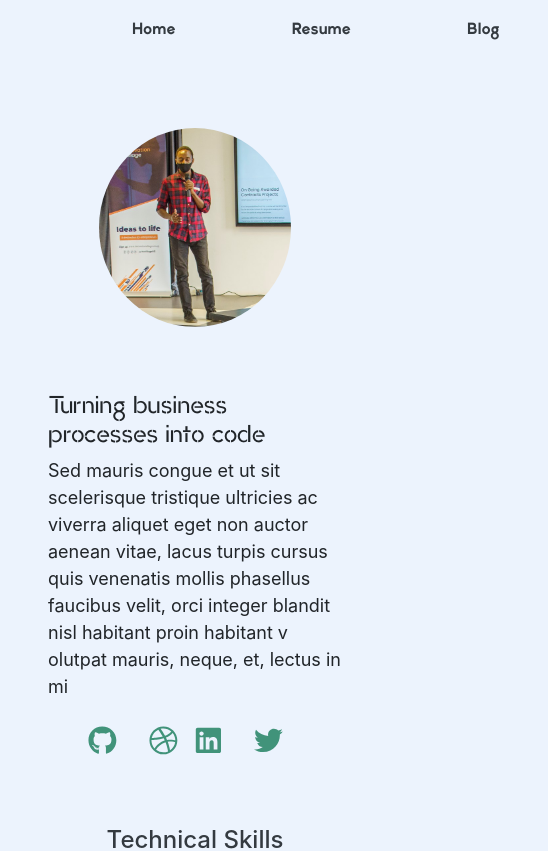
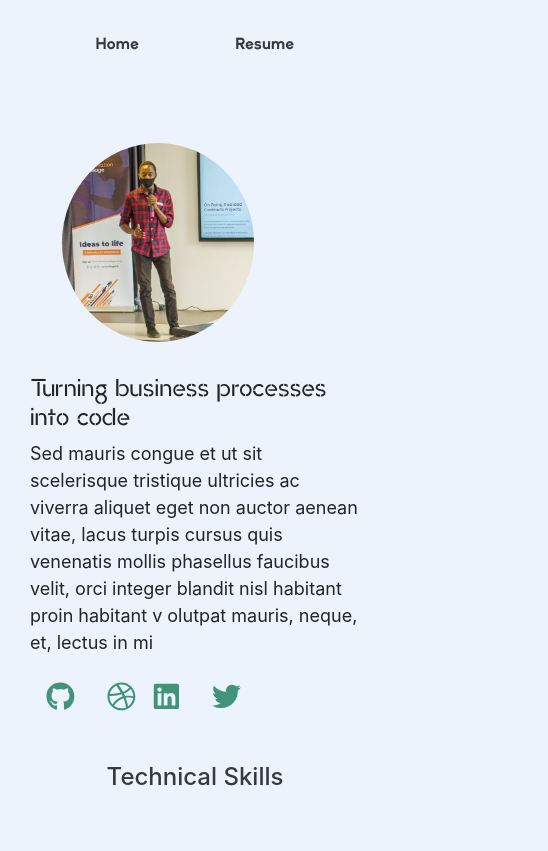
Before and after one commit to morelmiles/portfolio, a React (Create React App) app: page / in a window 390 px wide. Shown: the top 851 px of the page, 548 px wide, since content can reach past the window. Built offline with nearby package versions, Linux system fonts and the light colour scheme.

Commit message:
Add a netlify.toml file

```diff
--- a/src/components/hero/Hero.js
+++ b/src/components/hero/Hero.js
@@ -4,10 +4,11 @@ import heroImg from '../../assets/img/hero-img.jpg';
 
 import { FaGithub, FaDribbble, FaLinkedin, FaTwitter } from 'react-icons/fa';
 
-function Hero  (props) {
+function Hero() {
     return (
-        <div className="row">
-            <div className="col-md-6   hero__container ">
+        <div className="container">
+            <div className="row hero__container">
+                <div className="col-md-6    ">
                     <img
                         className="img-responsive hero__img"
                         src={heroImg}
@@ -16,18 +17,19 @@ function Hero  (props) {
                         alt="Luigi Morel speaking at a conference "
                     />
                 </div>
-            <div className="col-md-6 hero__text">
+                <div className="col-md-5">
                     <h5 className="heading hero__heading">
                         Turning business processes into code
                     </h5>
                     <p className="hero__para">
-                    Sed mauris congue et ut sit scelerisque tristique ultricies
-                    ac viverra aliquet eget non auctor aenean vitae, lacus
-                    turpis cursus quis venenatis mollis phasellus faucibus
-                    velit, orci integer blandit nisl habitant proin habitant v
-                    olutpat mauris, neque, et, lectus in mi
+                        Sed mauris congue et ut sit scelerisque tristique
+                        ultricies ac viverra aliquet eget non auctor aenean
+                        vitae, lacus turpis cursus quis venenatis mollis
+                        phasellus faucibus velit, orci integer blandit nisl
+                        habitant proin habitant v olutpat mauris, neque, et,
+                        lectus in mi
                     </p>
-                <div className="mx-4">
+                    <div className=" icons__container">
                         <i className="hero__icons mx-3">
                             <FaGithub />
                         </i>
@@ -43,7 +45,8 @@ function Hero  (props) {
                     </div>
                 </div>
             </div>
+        </div>
     );
-};
+}
 
 export default Hero;
--- a/src/components/navbar/Navbar.js
+++ b/src/components/navbar/Navbar.js
@@ -11,15 +11,17 @@ const Navbar = () => {
                 Luigi Morel
             </Link>
 
-            <nav class="ml-5" id="navBarResponsive">
+            <nav class="mx-auto" id="navBarResponsive">
                 <Link to="/" className="p-5 text-dark nav__link">
                     Home
                 </Link>
-                <Link to="/porfolio" className="p-5 text-dark nav__link">
+                <Link
+                    to="https://drive.google.com/file/d/1Fn5n1XD7VgfIOeM3mORg_a9pN-Jym3O6/view?usp=sharing"
+                    className="p-5 text-dark nav__link"
+                    target="_blank"
+                    noreferrer
+                >
                     Resume
-                </Link>
-                <Link to="/blog" className="p-5 text-dark nav__link">
-                    Blog
                 </Link>
             </nav>
         </div>
--- a/src/components/skills/Skills.js
+++ b/src/components/skills/Skills.js
@@ -1,4 +1,4 @@
-import React from "react";
+import React from 'react';
 import {
     FaBootstrap,
     FaCss3,
@@ -10,7 +10,7 @@ import {
     FaNodeJs,
     FaPhp,
     FaReact,
-} from "react-icons/fa";
+} from 'react-icons/fa';
 
 const Skills = () => {
     return (
--- a/src/index.css
+++ b/src/index.css
@@ -72,9 +72,6 @@ nav {
     font-size: 24px;
 }
 
-.hero__text {
-    margin-top: 3rem;
-}
 .hero__img {
     height: 384.43px;
     border-radius: 50%;
@@ -83,8 +80,6 @@ nav {
 .hero__para {
     font-size: 18px;
     font-weight: 400;
-        margin-right: 100px;
-
 }
 
 .hero__icons {
@@ -92,6 +87,9 @@ nav {
     color: var(--iconColor);
 }
 
+.icons__container {
+    margin: 0 auto;
+}
 @media screen and (max-width: 768px) {
     .name__logo {
         margin-left: 0.5rem;
@@ -112,13 +110,19 @@ nav {
         margin-left: 0;
     }
 
-    .hero__text {
-        margin: 2rem 3rem 1.2rem 3rem;
+    .nav__link {
+        padding: 0;
+    }
+    .nav__link {
+        margin-left: 0;
+    }
+    .nav__bar {
+        margin-left: '0';
+    }
+    nav {
+        margin-left: 0;
     }
 
-    .nav__link{
-        padding: 0;
-    }
     .hero__img {
         display: block;
         margin: 2rem;
@@ -162,8 +166,7 @@ h4 .heading {
 
     .icon {
         font-size: 3rem;
-            padding: 0 1rem;
-
+        padding: 0 1rem;
     }
 }
 
@@ -186,10 +189,11 @@ h4 .heading {
     height: 60px;
 }
 
-input::placeholder, textarea::placeholder{
-color: var(--placeholders);
+input::placeholder,
+textarea::placeholder {
+    color: var(--placeholders);
 }
-option:first-child{
+option:first-child {
     color: var(--placeholders);
 }
 
@@ -212,14 +216,13 @@ option:first-child{
 /* PROJECTS */
 
 .project__card {
-            box-shadow: 10px 10px 5px var(--primaryDark), -10px -10px 5px var(--iconColor) !important;
-margin: 2rem;
-
+    box-shadow: 3px 3px 5px var(--primaryDark), -3px -3px 5px var(--iconColor) !important;
+    margin: 2rem;
 }
 
 img.img-card {
     height: auto;
-margin: 2rem;
+    margin: 2rem;
 }
 
 .text__container {
@@ -242,10 +245,10 @@ margin: 2rem;
 
 /* BLOG PAGE  */
 
-.jumbo__container{
+.jumbo__container {
     width: 100%;
 }
-    /*
+/*
     .jumbo__text{
         margin: ;
     } */
--- a/src/pages/HomePage.js
+++ b/src/pages/HomePage.js
@@ -7,7 +7,7 @@ import Projects from '../components/projects/Projects';
 import Skills from '../components/skills/Skills';
 
 const HomePage = () => (
-    <div>
+    <div style={{ margin: '15px' }}>
         <Navbar />
         <Hero />
         <Skills />
```
Also changed, not shown: public/index.html (+10 -4 lines), package.json (indentation only), 1 other file (tests, documents, lock files or other folders). Lines whose indentation alone changed are shown as unchanged.
